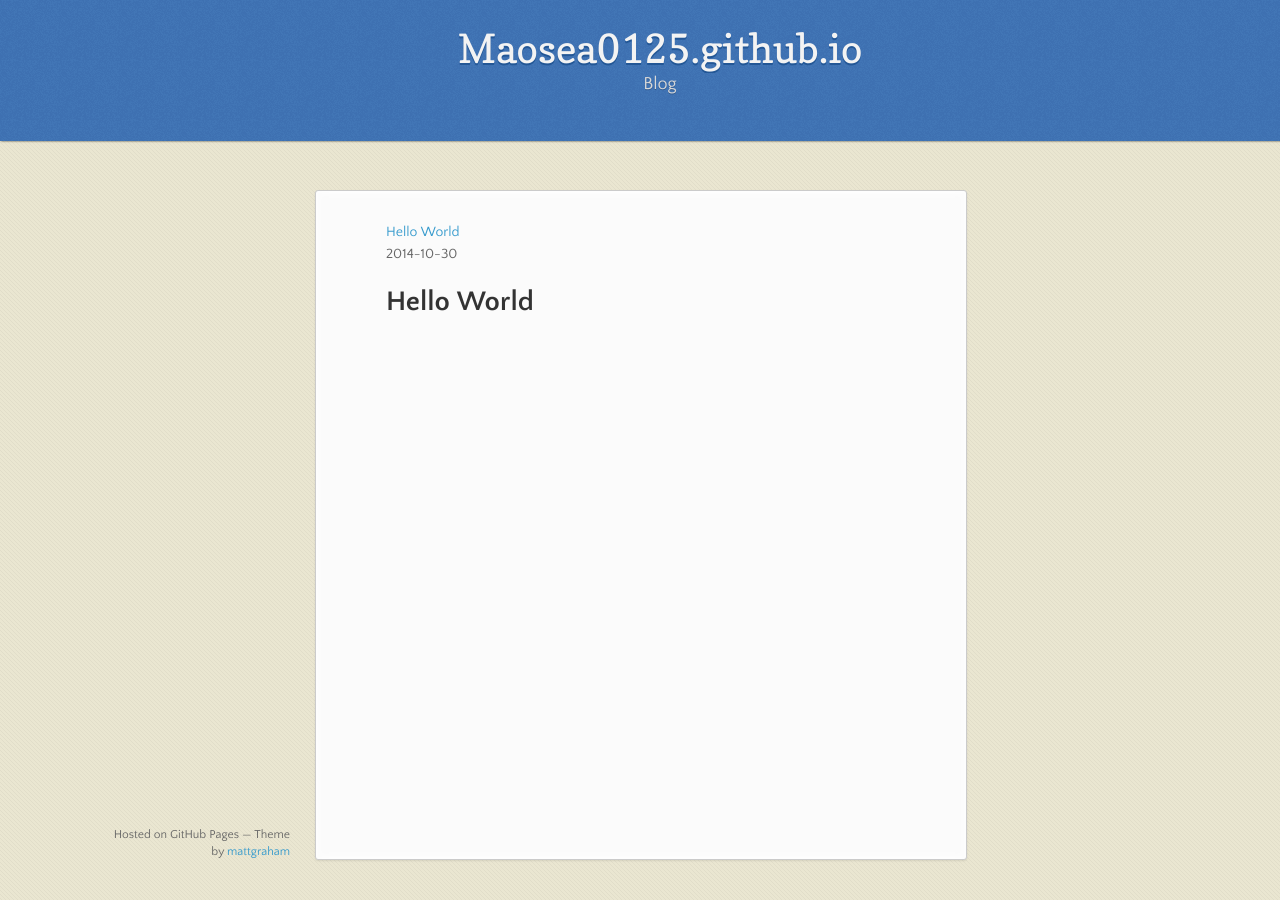
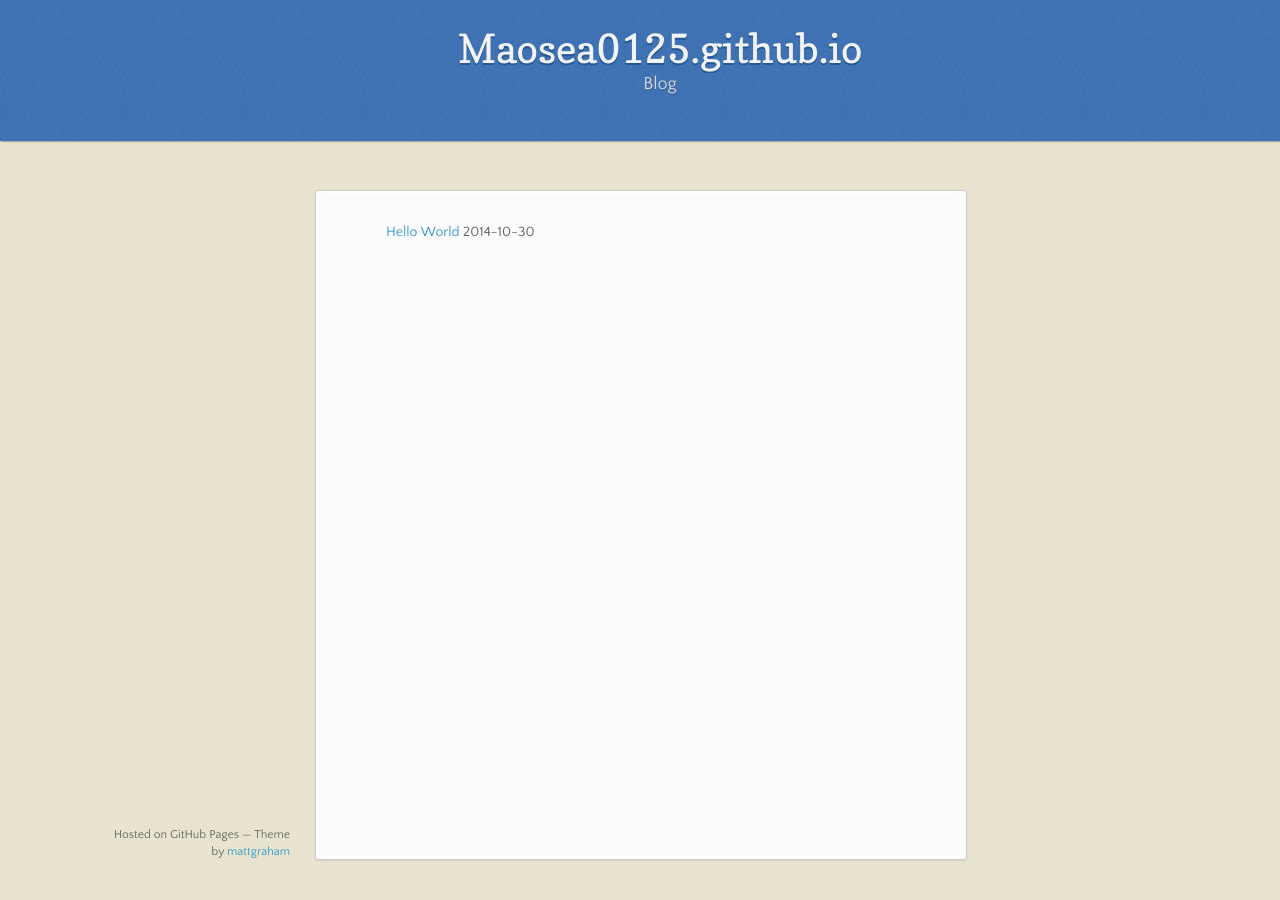
Before and after one commit to maosea0125/maosea0125.github.io, a Jekyll site: the page built from index.html, in a window 1280 px wide. Built offline with Jekyll 4.4.1, drawn with Linux system fonts in a browser that asks for light colours; nearby versions of some CDN libraries; Markdown is read by kramdown in place of the engine named in the settings.

Commit message:
modify index.html

```diff
--- a/index.html
+++ b/index.html
@@ -5,9 +5,6 @@
 
 <ul class="post-list">
     {% for post in site.posts %}
-        <a href="{{site.baseurl}}{{post.url}}"> {{ post.title }}  </a> <br>
-        {{ post.date | date: "%F" }} <br>
-        {{ post.category }} <br>
-        {{ post.excerpt }}
+        <a href="{{post.url}}"> {{ post.title }}  </a> {{ post.date | date: "%F" }} <br>
     {% endfor %}
 </ul>
```
